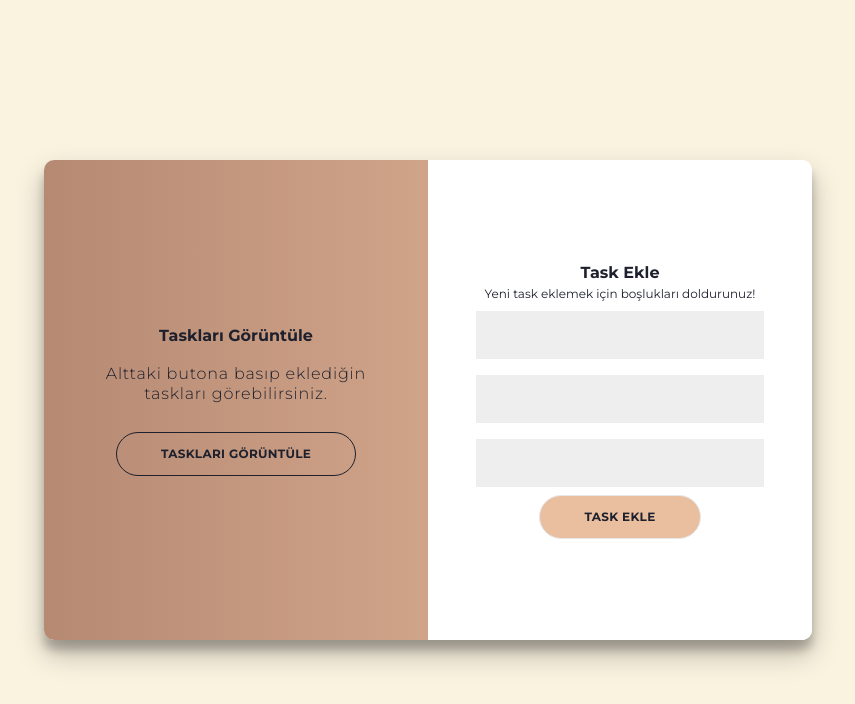
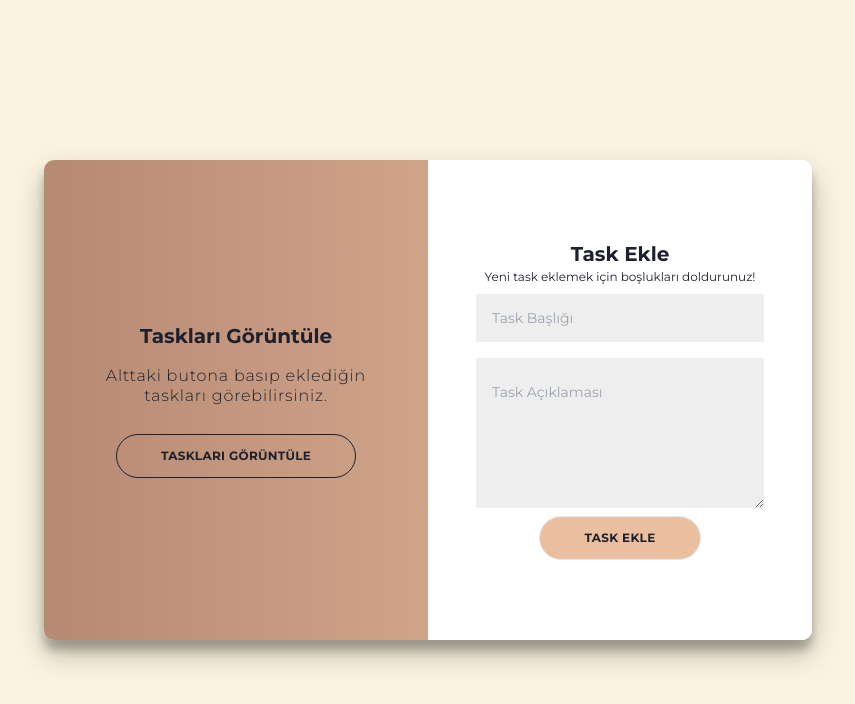
Before and after one commit to ouzaltun/TooDo-App-React-Tailwind, a React (Vite) app: page / in a window 1280 px wide. Shown: the top 704 px of the page, without its empty margins (212-1067 px from the left). Built offline with nearby package versions, Linux system fonts and the light colour scheme.

Commit message:
Form oluşumu ve textarea düzenlemesi
Form oluşumu ve textarea düzenlemesi

```diff
--- a/src/Page/Home.jsx
+++ b/src/Page/Home.jsx
@@ -21,7 +21,7 @@ function Home() {
           <div className="overlay-container">
             <div className="overlay">
               <div className="overlay-panel overlay-left ">
-                <h1 className="font-bold">Taskları Görüntüle</h1>
+                <h1 className="font-bold text-xl">Taskları Görüntüle</h1>
                 <p className="text-[16px] mt-4 mb-7 font-light tracking-wider leading-5 ">
                   Alttaki butona basıp eklediğin taskları görebilirsiniz.
                 </p>
@@ -34,7 +34,7 @@ function Home() {
                 </button>
               </div>
               <div className="overlay-panel overlay-right">
-                <h1 className="font-bold">Task Ekle</h1>
+                <h1 className="font-bold text-xl">Task Ekle</h1>
                 <p className="text-[16px] mt-4 mb-7 font-light tracking-wider leading-5">
                   Bu panelden task ekleyebilirsiniz.
                 </p>
--- a/src/components/TaskCreate.jsx
+++ b/src/components/TaskCreate.jsx
@@ -3,13 +3,19 @@ function SignUpForm() {
   return (
     <div className="form-container taskcreate-container">
       <form className="bg-white flex items-center justify-center flex-col px-12 h-full text-center">
-        <h1 className="font-bold">Task Ekle</h1>
+        <h1 className="font-bold text-xl">Task Ekle</h1>
         <span className="text-[12px]">
           Yeni task eklemek için boşlukları doldurunuz!
         </span>
-        <input className="bg-[#eee] border-none py-3 px-4 my-2 w-full " />
-        <input className="bg-[#eee] border-none py-3 px-4 my-2 w-full " />
-        <input className="bg-[#eee] border-none py-3 px-4 my-2 w-full " />
+        <input
+          placeholder="Task Başlığı"
+          className="bg-[#eee] border-none py-3 px-4 my-2 w-full  placeholder:text-sm "
+        />
+        <textarea
+          placeholder="Task Açıklaması"
+          className="bg-[#eee] border-none py-6 h-[150px] px-4 my-2 w-full placeholder:text-sm "
+        />
+
         <button className=" active:scale-95 rounded-3xl border border-solid-custom-main bg-custom-main text-custom-text text-[12px] font-bold uppercase transition-transform tracking-wide py-3 px-11">
           Task Ekle
         </button>
```
